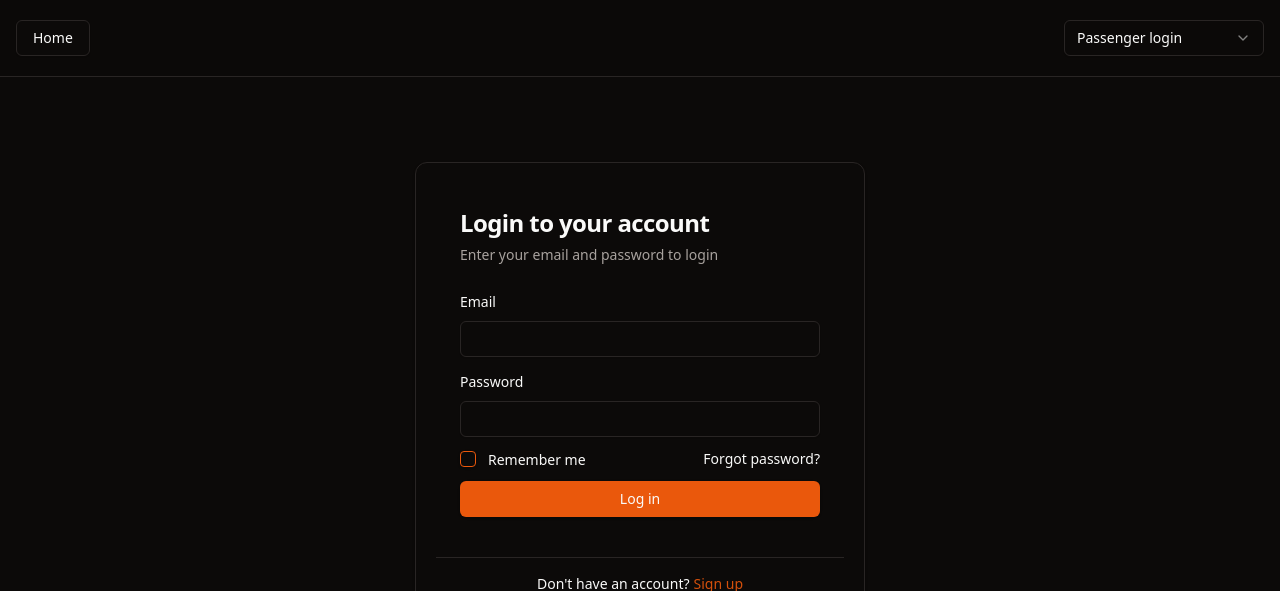
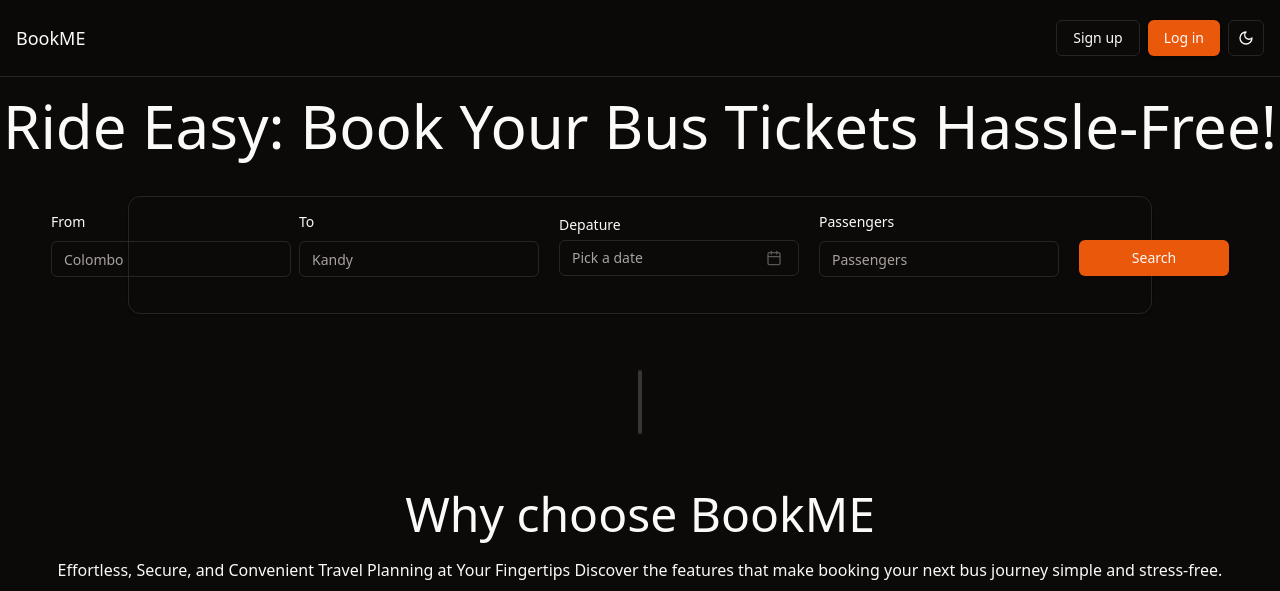
Before and after one commit to shanuka2000/BookMe-Client, a React (Vite) app: page / in a window 1280 px wide. Before the commit this address led to /login. Shown: the top 591 px of the page. Built offline with nearby package versions, Linux system fonts and the light colour scheme; no server answers.

Commit message:
Fixed authentication issues

```diff
--- a/src/modules/auth/login/index.tsx
+++ b/src/modules/auth/login/index.tsx
@@ -1,4 +1,7 @@
-import { loginUser } from "@/api/api-services/authentication-service";
+import {
+  loginUser,
+  retriveUserProfile,
+} from "@/api/api-services/authentication-service";
 import { Button } from "@/components/ui/button";
 import {
   Card,
@@ -56,33 +59,36 @@ function Login() {
       const { email, password } = data;
       const response = await loginUser(email, password, userType);
       if (response) {
+        const profile = await retriveUserProfile();
+        if (profile) {
           localStorage.setItem("isAuthenticated", "true");
-        if (userType === "passenger") {
+          localStorage.setItem("user", JSON.stringify(profile.data));
+          if (profile.data.role === "passenger") {
             toast({
               title: `Welcome back ${response.data.firstName}.`,
               description: response.message,
             });
             navigate("/client/search");
-        } else if (userType === "driver") {
+          } else if (profile.data.role === "driver") {
             toast({
               title: `Welcome back ${response.data.firstName}.`,
               description: response.message,
             });
-          navigate("/driver/trips");
-        } else if (userType === "admin") {
+            navigate("/driver/dashboard");
+          } else if (profile.data.role === "admin") {
             toast({
               title: `Welcome back ${response.data.firstName}.`,
               description: response.message,
             });
-          navigate("/admin/dashboard");
+            navigate("/driver/dashboard");
           } else {
-          localStorage.setItem("isAuthenticated", "false");
             toast({
               title: "Uh oh! Something went wrong.",
-            description: "Seems Something went wrong from our end.",
+              description: "An unexpected error occurred. Please try again.",
               variant: "destructive",
             });
             navigate("/login");
+          }
         }
       }
     } catch (error: any) {
--- a/src/modules/shared/layout/base-layout/index.tsx
+++ b/src/modules/shared/layout/base-layout/index.tsx
@@ -1,53 +1,11 @@
-import { Outlet, useNavigate } from "react-router-dom";
+import { Outlet } from "react-router-dom";
 import TopMenu from "../../navigation/top-menu";
-import { useEffect, useState } from "react";
-import { retriveUserProfile } from "@/api/api-services/authentication-service";
-import { useToast } from "@/hooks/use-toast";
 
 const BaseLayout = () => {
-  const [isLoading, setIsLoading] = useState<boolean>(false);
-  const { toast } = useToast();
-  const navigate = useNavigate();
-  const isAuthenticated = localStorage.getItem("isAuthenticated");
-  useEffect(() => {
-    const getProfile = async () => {
-      setIsLoading(true);
-
-      try {
-        const response = await retriveUserProfile();
-        if (response) {
-          toast({
-            title: "Profile Loaded.",
-            description: response.message,
-          });
-          localStorage.setItem("user", JSON.stringify(response.data));
-          // setTimeout(() => {
-          //   if (response.data.role === "passenger") {
-          //     navigate("/client/search");
-          //   } else if (response.data.role === "driver") {
-          //     navigate("/driver/dashboard");
-          //   } else {
-          //     navigate("/admin/dashboard");
-          //   }
-          // });
-        }
-      } catch (error: any) {
-        toast({
-          title: "Uh oh! Something went wrong.",
-          description: error.message,
-          variant: "destructive",
-        });
-        navigate("/login");
-      } finally {
-        setIsLoading(false);
-      }
-    };
-    getProfile();
-  }, []);
   return (
     <div className="flex w-full">
       <div className="w-full h-full flex flex-col">
-        <TopMenu isAuth={isAuthenticated} />
+        <TopMenu />
         <main className="flex-1 bg-background">
           <Outlet />
         </main>
--- a/src/modules/shared/navigation/top-menu/index.tsx
+++ b/src/modules/shared/navigation/top-menu/index.tsx
@@ -14,12 +14,12 @@ import { useAppDispatch } from "@/hooks/redux-hooks";
 import { setAuthUserType } from "@/redux/reducers/ui-updates-slice";
 import { Button } from "@/components/ui/button";
 
-type TopMenuProps = {
-  isAuth?: string;
-};
 type UserType = "passenger" | "driver" | "admin";
 
-const TopMenu = ({ isAuth = "false" }: TopMenuProps) => {
+const TopMenu = () => {
+  const isAuthenticated = JSON.parse(
+    localStorage.getItem("isAuthenticated") || "false"
+  );
   const dispatch = useAppDispatch();
   const currentUrl = window.location.href;
   const form = useForm<{ userType: UserType }>({
@@ -110,10 +110,10 @@ const TopMenu = ({ isAuth = "false" }: TopMenuProps) => {
           </div>
           <div
             className={`flex ${
-              isAuth ? "flex-row-reverse gap-x-5" : "space-x-2"
+              isAuthenticated ? "flex-row-reverse gap-x-5" : "space-x-2"
             } items-center`}
           >
-            {isAuth === "true" ? (
+            {isAuthenticated ? (
               <>
                 <a href="/client/profile">
                   <Avatar>
```
Lines whose indentation alone changed are shown as unchanged.
